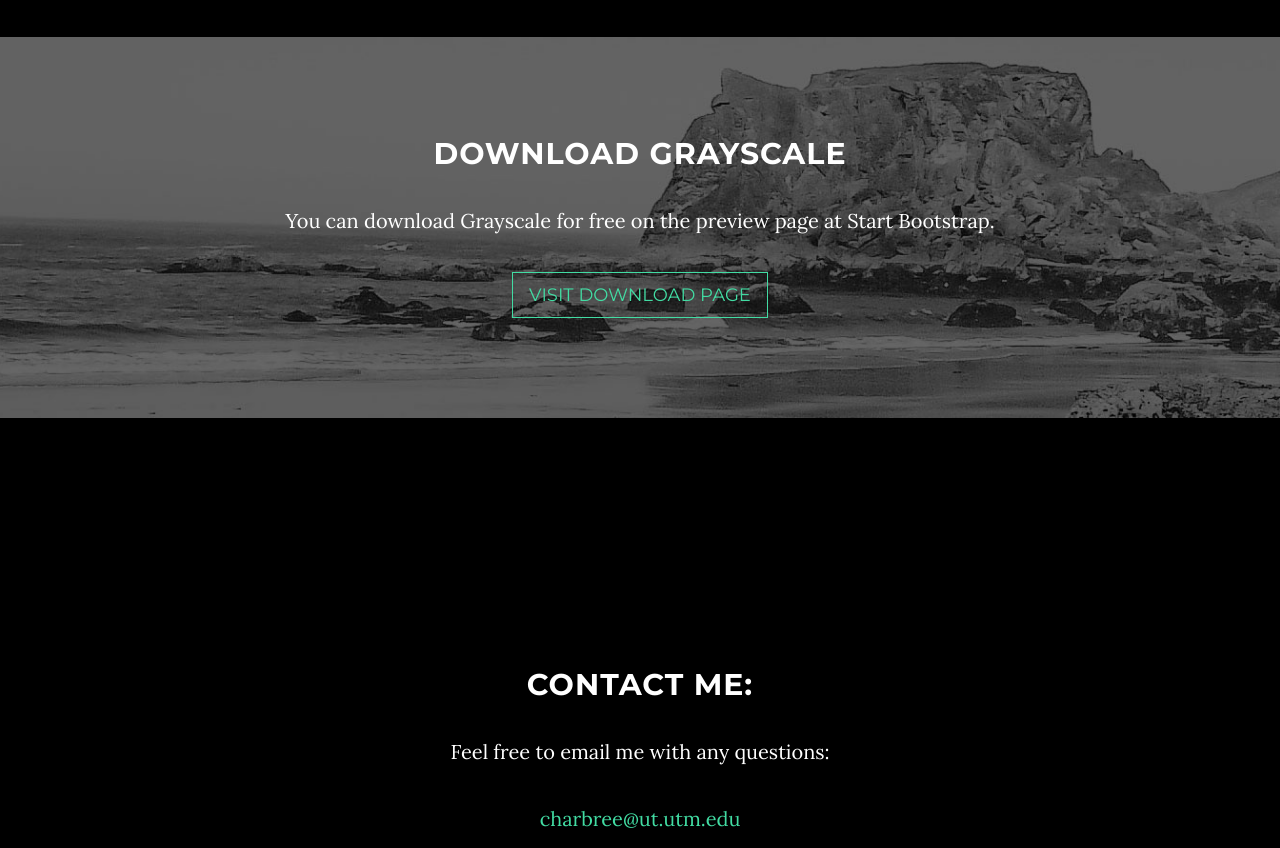
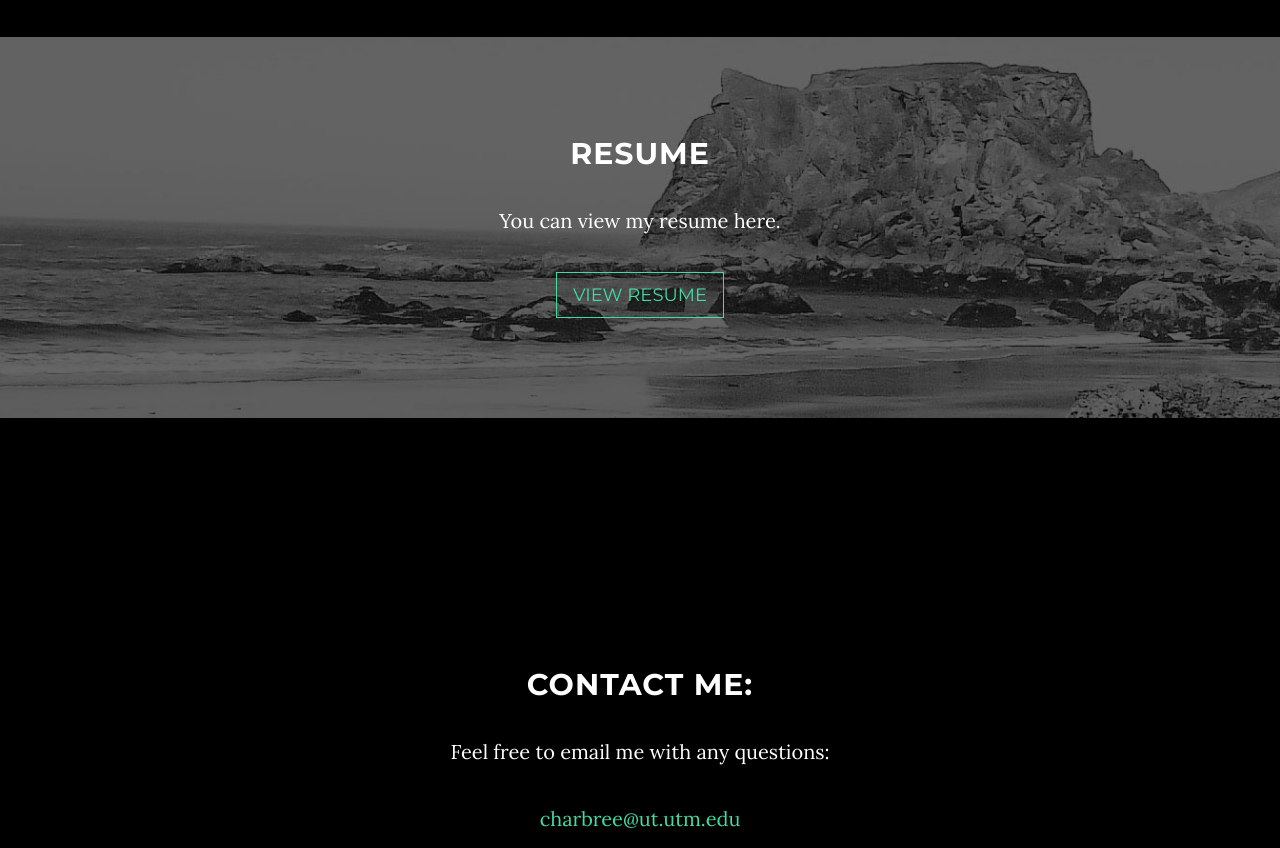
Before and after one commit to charbreeUTM/charbreeUTM.github.io, a website: page index.html in a window 1280 px wide. Shown: the part 1660-2508 px from the top of the page. Drawn offline with nearby package versions, Linux system fonts and the light colour scheme; some packages are replaced by stand-ins of ours.

Commit message:
Update index.html

```diff
--- a/index.html
+++ b/index.html
@@ -103,9 +103,9 @@
         <div class="download-section">
             <div class="container">
                 <div class="col-lg-8 col-lg-offset-2">
-                    <h2>Download Grayscale</h2>
-                    <p>You can download Grayscale for free on the preview page at Start Bootstrap.</p>
-                    <a href="http://startbootstrap.com/template-overviews/grayscale/" class="btn btn-default btn-lg">Visit Download Page</a>
+                    <h2>Resume</h2>
+                    <p>You can view my resume here.</p>
+                    <a href="https://github.com/charbreeUTM/charbreeUTM.github.io/blob/master/Resume%20-%20git.pdf" class="btn btn-default btn-lg">View Resume</a>
                 </div>
             </div>
         </div>
```
